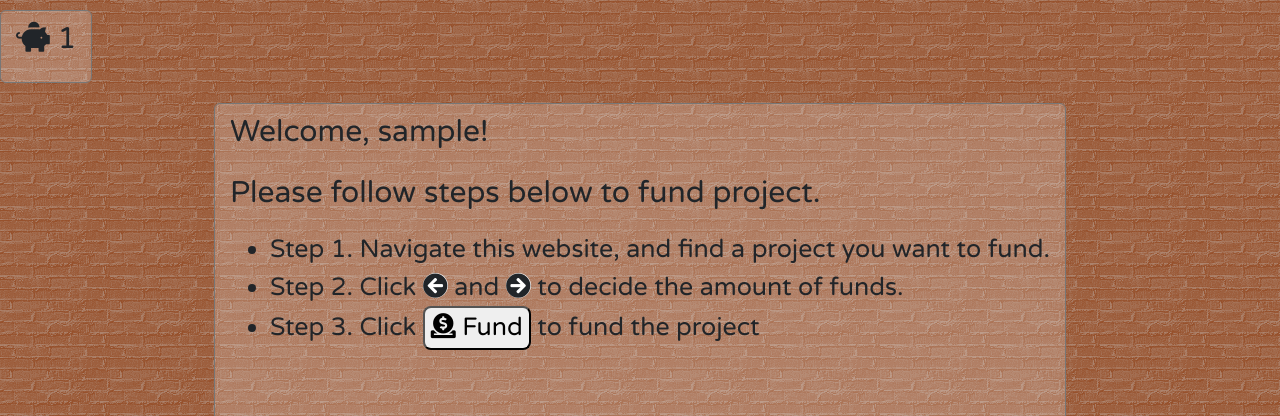
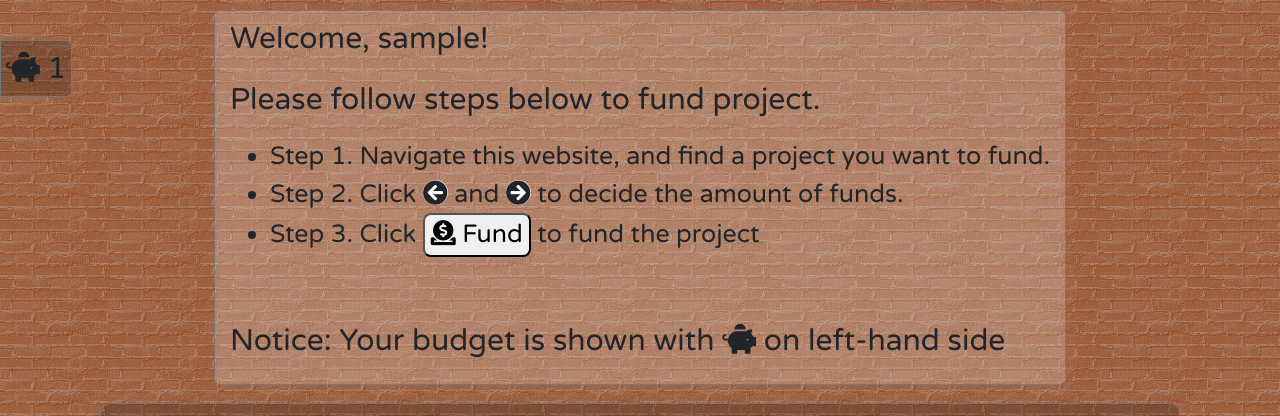
Before and after one commit to MOHOAzure/Funding-website, a Django app: page /funding/ in a window 1280 px wide. Shown: the top 416 px of the page. Run offline with Django 3.2, Linux system fonts and the light colour scheme; a user stored in the database is signed in; tables that the repository leaves empty hold one stand-in row (values such as "Sample post"); some libraries are stand-ins or nearby versions.

Commit message:
look & feel

```diff
--- a/funding/static/funding/style.css
+++ b/funding/static/funding/style.css
@@ -2,8 +2,31 @@
     background: url("images/background.png");
 }
 
+/* user panel */
 /* polaroid */
-#user_panel, #intro_panel {
+#user_panel {
+    margin: 40px 0;
+    border-radius: 0 6px 6px 0;
+    background-color: rgba(0, 0, 0, .2);
+    position: fixed;
+    font-size: 30px;
+    font-family: Varela Round;
+    display: inline-block;
+    padding: 5px 5px 5px 5px;
+    border: 1px solid #777;
+    text-align:left
+}
+#user_panel p {
+    margin: auto;
+}
+#btn_logout {
+    border-radius: 8px;
+    font-size: inherit;
+}
+
+/* intro panel */
+/* polaroid */
+#intro_panel {
     margin: 10px 0;
     border-radius: 6px;
     background-color: rgba(255, 255, 255, .2);
@@ -14,8 +37,6 @@
     border: 1px solid #777;
     text-align:left
 }
-
-/* intro panel */
 #intro_panel li {
     font-size: 25px;
 }
@@ -24,6 +45,7 @@
     font-size: inherit;
 }
 
+/* project team panel */
 /* polaroid */
 figure {
     border-radius: 10px;
@@ -42,7 +64,7 @@
     border-radius: 6px;
     background-color: rgba(255, 255, 255, .2);
     font-family: Varela Round;
-    font-size: 30px;
+    font-size: 40px;
     display: inline-block;
     padding: 5px 15px 5px 15px;
     border: 1px solid #777;
@@ -63,6 +85,6 @@
 }
 .btn_funding {
     border-radius: 8px;
-    font-size: 25px;
+    font-size: inherit;
     cursor: pointer;
 }
```
